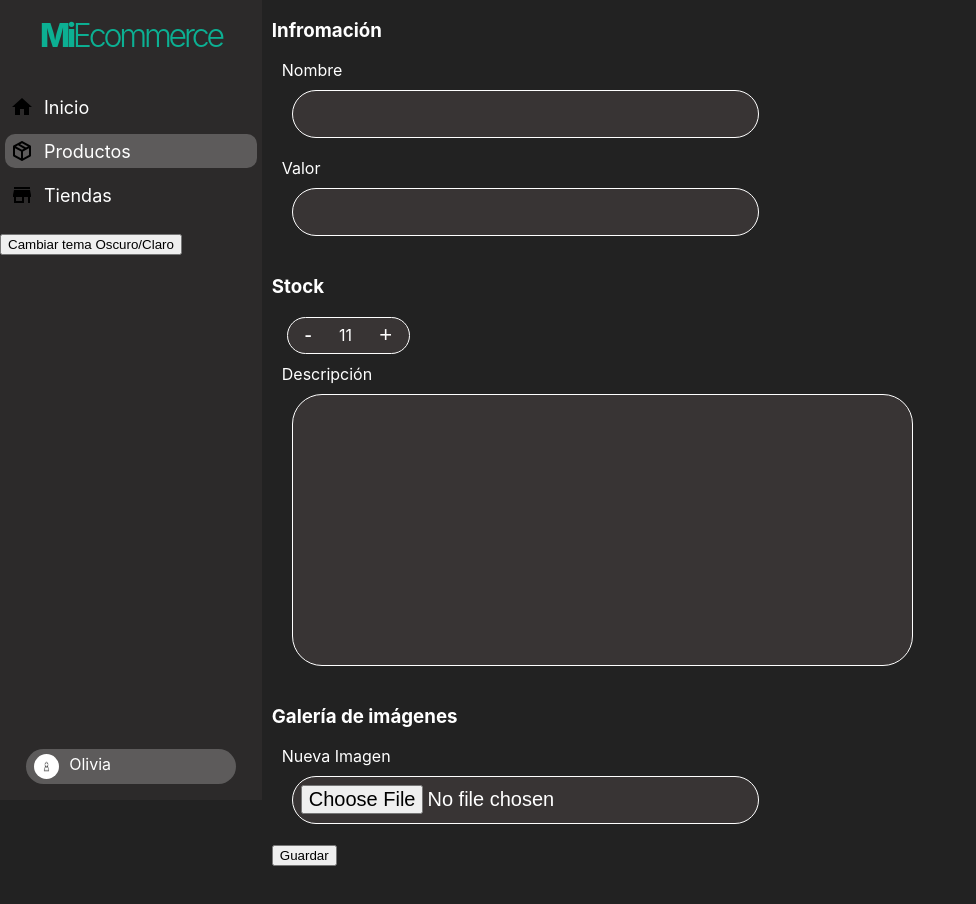
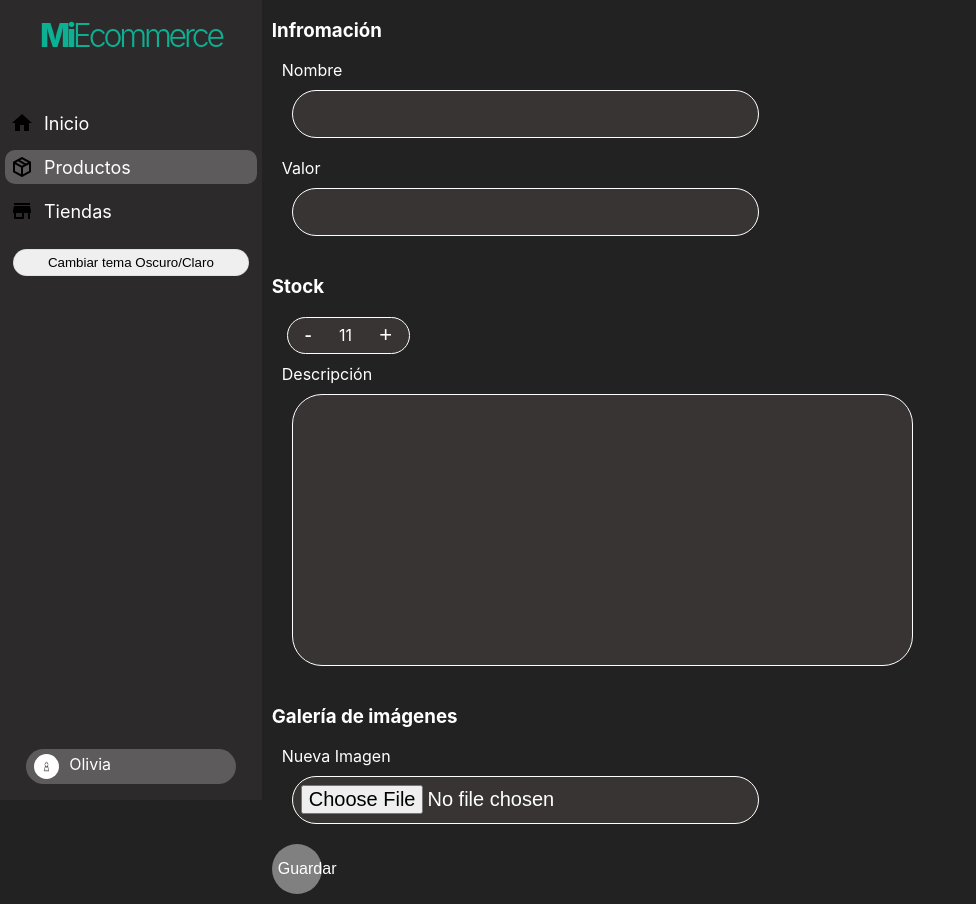
Before and after one commit to FranRSantander/miEcommerce-equipo4-React, a React (Create React App) app: page /products/1 in a window 1280 px wide. Shown: the whole page, without its empty margins (0-976 px from the left). Before the commit the page ends 876 px from the top, so only its background shows below. Built offline with nearby package versions, Linux system fonts and the light colour scheme; data requests are answered from the project's data file.

Commit message:
Agregando css al boton darkMode

```diff
--- a/src/components/FormProduct/FormProduct.css
+++ b/src/components/FormProduct/FormProduct.css
@@ -22,7 +22,15 @@
     height: 250px;
     padding: 10px;
 }
-
+.saveButon{
+    width: 5%;
+    background-color: gray;
+    color: white;
+    height: 50px;
+    font-size: 16px;
+    border-radius: 30px;
+    border: 1px;
+}
 @media (min-width: 650px){
     .inputForm {
         width: 55%;
--- a/src/components/FormProduct/FormProduct.js
+++ b/src/components/FormProduct/FormProduct.js
@@ -60,7 +60,7 @@ const FormProduct = (props) => {
             />
         </div>
         <div>
-            <button type='submit'>Guardar</button>
+            <button className='saveButon' type='submit'>Guardar</button>
         </div>
     </form>
   )
--- a/src/components/SideBar/SideBar.css
+++ b/src/components/SideBar/SideBar.css
@@ -48,6 +48,9 @@ body.light .sideBar .active{
       }
     .navSide {
         margin-top: 30px;
+        display: flex;
+        flex-direction: column;
+        justify-content: center;
     }
     .navItem {
         padding: 5px;
@@ -97,4 +100,15 @@ body.light .sideBar .active{
     .userName {
         font-size: 16px;
     }
+    .themeButton{
+        align-self: center;
+        width: 90%;
+        padding: 5px 0 5px 0;
+        border:solid 1px rgba(0, 0, 0, 0.06);
+        border-radius: 30px;
+    }
+    body.light .themeButton{
+        background-color: gray;
+        color: white;
+    }
 }
--- a/src/components/SideBar/SideBar.js
+++ b/src/components/SideBar/SideBar.js
@@ -23,7 +23,7 @@ function SideBar () {
                         <li className='navItem'><NavLink className='navLink' to='/products'><img className='navLogo' src={box} alt='caja-vector' /><span>Productos</span></NavLink></li>
                         <li className='navItem'><NavLink className='navLink' to='stores'><img className='navLogo' src={store} alt='tienda-vector' /><span>Tiendas</span></NavLink></li>
                     </ul>
-                    <button onClick={handleTheme}>Cambiar tema Oscuro/Claro</button>
+                    <button type='button' className='themeButton'onClick={handleTheme}>Cambiar tema Oscuro/Claro</button>
                 </nav>
             </div>
             <figure className="userBlock">
```
